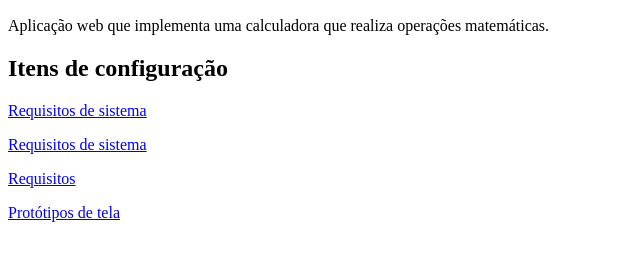
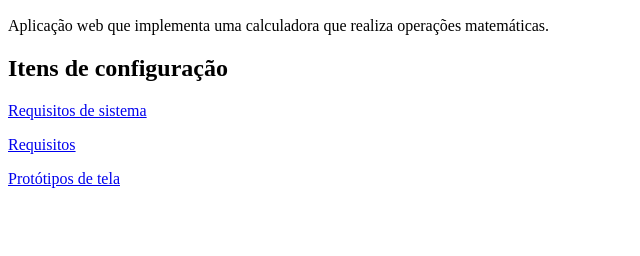
Before and after one commit to cardozotiago/aula3-gcm-ex5, a plain HTML site: page index.html in a window 1280 px wide. Shown: the part 96-352 px from the top of the page, without its empty margins (0-640 px from the left). Drawn offline with Linux system fonts and the light colour scheme.

Commit message:
retirando linha

```diff
--- a/index.html
+++ b/index.html
@@ -9,7 +9,7 @@
 
 		<h2>Itens de configuração</h2>
 		<p><a href="requisitos_sys">Requisitos de sistema</a></p><!-- duplicando linha -->
-		<p><a href="requisitos_sys">Requisitos de sistema</a></p>
+		<!-- retirando, linha novo teste-->
 		<p><a href="requisitos">Requisitos</a></p>
 		<p><a href="prototipos_tela">Protótipos de tela</a></p>
 	</body>
```
